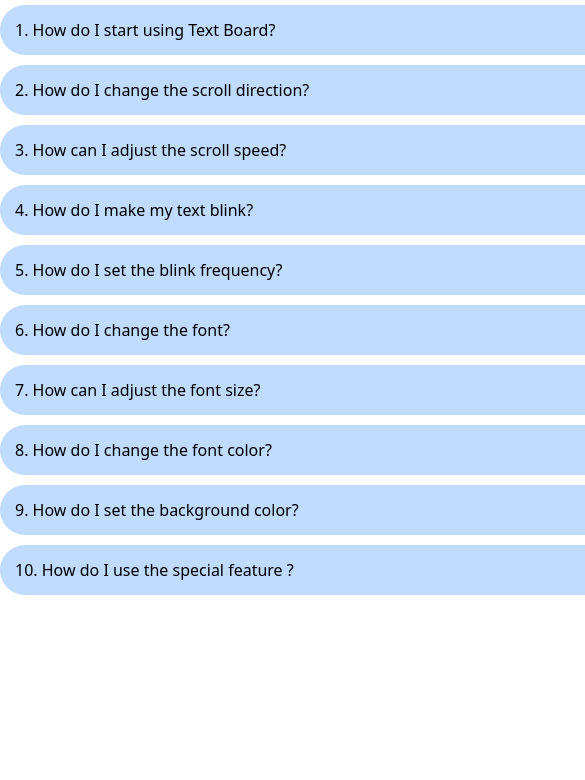
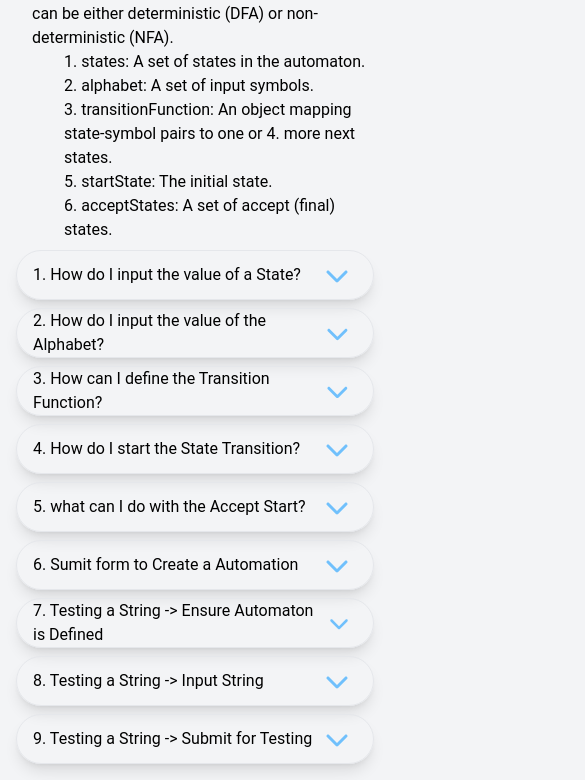
Before and after one commit to lymakara1/Automata-Project, a website: page Pages/document.html in a window 390 px wide. Shown: the part 89-869 px from the top of the page, 585 px wide, since content can reach past the window. Before the commit the page ends 844 px from the top, so only its background shows below. Drawn offline with nearby package versions, Linux system fonts and the light colour scheme.

Commit message:
Add question and responsive

```diff
--- a/Pages/document.html
+++ b/Pages/document.html
@@ -4,54 +4,70 @@
     <meta charset="UTF-8" />
     <meta name="viewport" content="width=device-width, initial-scale=1.0" />
     <script src="https://cdn.tailwindcss.com"></script>
+    <link rel="stylesheet" href="https://fonts.googleapis.com/css2?family=Arimo:wght@400;700&display=swap">
+
     <style>
+      body {
+        font-family: 'Roboto', sans-serif; /* Fallback font */
+      }
       .rotate-180 {
         transform: rotate(180deg);
       }
       .answer p {
-        background-color: rgb(6, 210, 109) !important;
+        background-color: rgb(0, 0, 0);
+        background-image: url(firefox.png), url(bubbles.png),
+      linear-gradient(to bottom, rgb(119, 63, 63), rgba(130, 63, 63, 0));
+      background-repeat: no-repeat, no-repeat, no-repeat;
+      background-position:
+      bottom right,
+      left,
+      right;
         padding: 15px;
         border-radius: 25px;
         color: white !important;
       }
     </style>
   </head>
-  <body class="">
-    <div class="questionAnswer w-[800px]">
-      <p class="text-3xl font-semibold text-gray-500">What is Text Board?</p>
-      <p>
-        Text Board is an online tool that allows you to input text and customize
-        its animation, direction, font, and any other features.
+  <body class="h-screen flex items-center justify-center bg-gray-100 mt-5 font">
+    <div class="questionAnswer w-full max-w-[800px] p-4">
+      <p class="text-3xl font-semibold text-gray-500 flex justify-center">Finite Automation</p>
+      <p class="pl-4">
+        This class represents a finite automaton, which can be either deterministic (DFA) or non-deterministic (NFA).
+      </p>
+      <p class="pl-12">
+        1. states: A set of states in the automaton.<br>
+        2. alphabet: A set of input symbols.<br>
+        3. transitionFunction: An object mapping state-symbol pairs to one or 4. more next states.<br>
+        5. startState: The initial state.<br>
+        6. acceptStates: A set of accept (final) states.<br>
       </p>
       <div id="questionsContainer"></div>
       <div class="answer hidden mt-[10px]"></div>
     </div>
     <script>
       const questions = [
-        "How do I start using Text Board?",
-        "How do I change the scroll direction?",
-        "How can I adjust the scroll speed?",
-        "How do I make my text blink?",
-        "How do I set the blink frequency?",
-        "How do I change the font?",
-        "How can I adjust the font size?",
-        "How do I change the font color?",
-        "How do I set the background color?",
-        "How do I use the special feature ?"
+        "How do I input the value of a State?",
+        "How do I input the value of the Alphabet?",
+        "How can I define the Transition Function?",
+        "How do I start the State Transition?",
+        "what can I do with the Accept Start?",
+        "Sumit form to Create a Automation",
+        "Testing a String -> Ensure Automaton is Defined",
+        "Testing a String -> Input String",
+        "Testing a String -> Submit for Testing"
         // Add more questions here if needed
       ];
 
       const answers = [
-        "Simply enter your text in the input box, choose your desired settings, and it will automatically run to see your text animate across the screen.",
-        `In Costomization: -> Select "Left to Right" or "Right to Left" arrow in the scroll direction.`,
-        `In Costomization: -> Use the speed slider to control a specific value the speed from left to right.`,
-        `In Costomization: -> Find the Blink Button and press "On Blink Button."`,
-        `In Costomization: -> Use the slider to control a specific value the blink frequency from left to right.`,
-        `In Font Setting: -> Find the font Font Option and then select a specific font.`,
-        `In Font Setting: -> Find the Font-Size Option and then click on the "Increment" or "Decrement" button`,
-        `In Font Setting: -> Choose a color from "the palette", click on the color you want.`,
-        `In Font Setting: -> Choose a color from "the palette" , click on the color you want.`,
-        `In Premium Settings: -> Select any special feature that you want to and then click on its button.`
+        "Enter all the states of your automaton, separated by commas. For example: q0, q1, q2.",
+        `Enter the alphabet symbols separated by commas. For example: a, b.`,
+        `Define the transitions in the format state,symbol->nextState, and separate multiple transitions with semicolons. For example: q0,a->q1; q1,b->q2.`,
+        `Enter the start state of your automaton. For example: q0.`,
+        `Enter the accept states, separated by commas. For example: q2.`,
+        `The program will display the details of the defined automaton and indicate whether it is deterministic (DFA) or non-deterministic (NFA).`,
+        `Make sure you have defined the automaton using the steps above.`,
+        `Enter the string you want to test in the input field labeled "Input String".`,
+        `Submit the form to test the string.`
 
         // Add corresponding answers here
       ];
@@ -67,15 +83,16 @@
           "question",
           "flex",
           "justify-between",
-          "flex-row",
           "items-center",
-          "w-[800px]",
+          "w-full",
+          "max-w-[800px]",
           "h-[50px]",
           "rounded-[25px]",
-          "pl-[15px]",
-          "pr-[30px]",
-          "mt-[10px]",
-          "bg-blue-200",
+          "pl-4",
+          "pr-6",
+          "mt-2",
+          "border",
+          "shadow-lg",
           "cursor-pointer"
         );
 
@@ -93,7 +110,7 @@
           "http://www.w3.org/2000/svg",
           "path"
         );
-        path.setAttribute("fill", "#74C0FC");
+        path.setAttribute("fill", "#70C0FC");
         path.setAttribute(
           "d",
           "M233.4 406.6c12.5 12.5 32.8 12.5 45.3 0l192-192c12.5-12.5 12.5-32.8 0-45.3s-32.8-12.5-45.3 0L256 338.7 86.6 169.4c-12.5-12.5-32.8-12.5-45.3 0s-12.5 32.8 0 45.3l192 192z"
```
